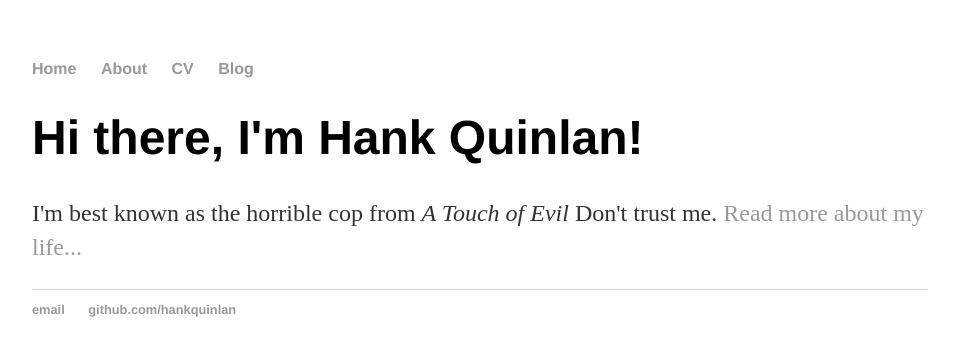
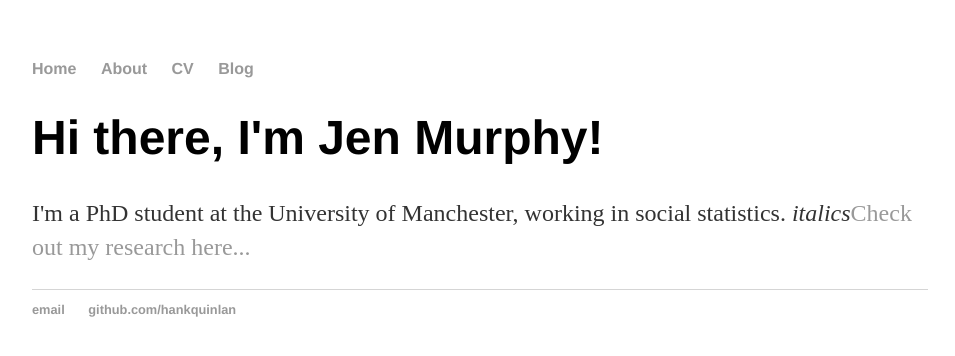
Before and after one commit to jendmurphy/jendmurphy.github.io, a Jekyll site: the page built from index.html, in a window 1280 px wide. Shown: the top 356 px of the page, without its empty margins (160-1115 px from the left). Built offline with Jekyll 4.4.1, drawn with Linux system fonts in a browser that asks for light colours.

Commit message:
Update index.html

```diff
--- a/index.html
+++ b/index.html
@@ -3,6 +3,7 @@ layout: default
 title: Jen Murphy, PhD Student
 ---
 <div class="blurb">
-	<h1>Hi there, I'm Hank Quinlan!</h1>
-	<p>I'm best known as the horrible cop from <em>A Touch of Evil</em> Don't trust me. <a href="/about">Read more about my life...</a></p>
+	<h1>Hi there, I'm Jen Murphy!</h1>
+	<p>I'm a PhD student at the University of Manchester, working in social statistics.
+		<em>italics</em><a href="/about">Check out my research here...</a></p>
 </div><!-- /.blurb -->
```
